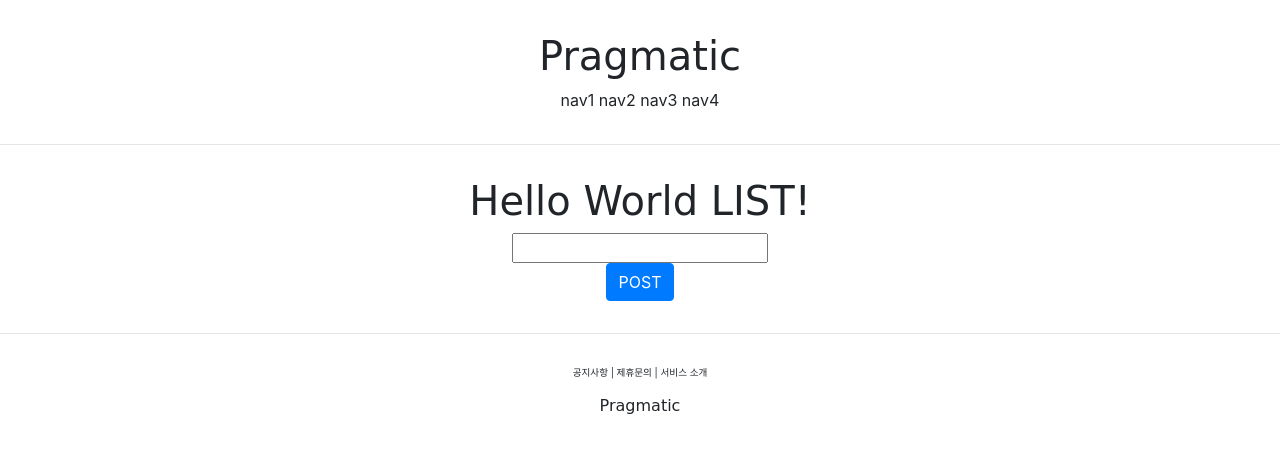
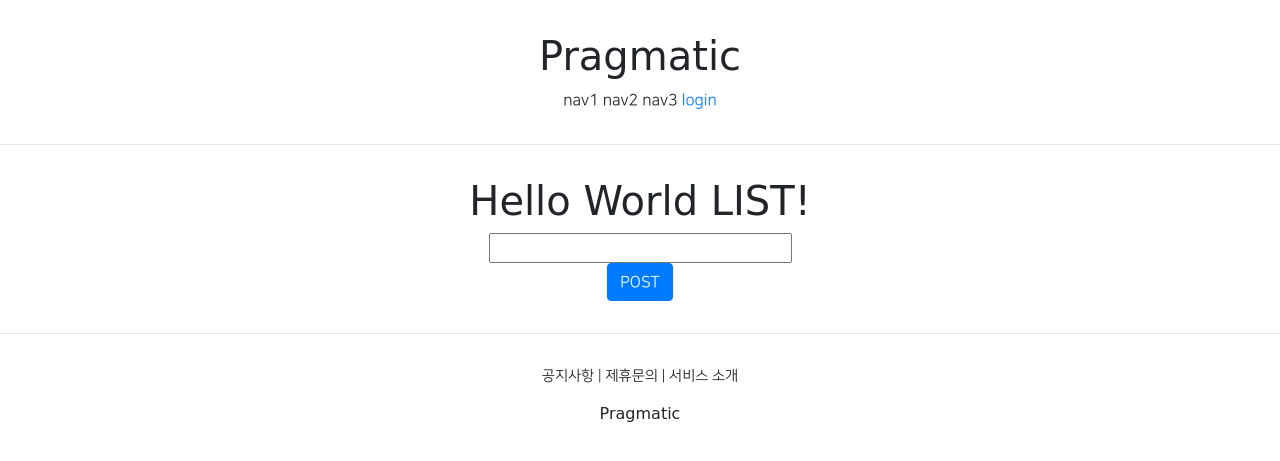
Before and after one commit to neozilot/pragmatic, a Django app: page /account/hello_world/ in a window 1280 px wide. Shown: the top 461 px of the page. Run offline with Django 3.2, Linux system fonts and the light colour scheme; some libraries are stand-ins or nearby versions; some web fonts are replaced.

Commit message:
django course 23 commit

```diff
--- a/accountapp/urls.py
+++ b/accountapp/urls.py
@@ -1,9 +1,14 @@
+from django.contrib.auth.views import LoginView, LogoutView
 from django.urls import path
 
-from accountapp.views import hello_world
+from accountapp.views import hello_world, AccountCreateView
+
 
 app_name = "accountapp"
 
 urlpatterns = [
-    path('hello_world/', hello_world, name='hello_world')
+    path('hello_world/', hello_world, name='hello_world'),
+    path('login/', LoginView.as_view(template_name='accountapp/login.html'), name='login'),
+    path('logout/', LogoutView.as_view(), name='logout'),
+    path('create/', AccountCreateView.as_view(), name='create'),
 ]
--- a/accountapp/views.py
+++ b/accountapp/views.py
@@ -1,15 +1,19 @@
+from django.contrib.auth.forms import UserCreationForm
+from django.contrib.auth.models import User
 from django.http import HttpResponse, HttpResponseRedirect
 from django.shortcuts import render
 
 # Create your views here.
-from django.urls import reverse
+from django.urls import reverse, reverse_lazy
 
 from accountapp.models import HelloWorld
+from django.views.generic import CreateView
 
 
 def hello_world(request):
 
     if request.method == "POST":
+
         temp = request.POST.get('hello_world_input')
 
         new_hello_world = HelloWorld()
@@ -21,3 +25,10 @@
     else:
         hello_world_list = HelloWorld.objects.all()
         return render(request, 'accountapp/hello_world.html', context={'hello_world_list': hello_world_list})
+
+
+class AccountCreateView(CreateView):
+    model = User
+    form_class = UserCreationForm
+    success_url = reverse_lazy('accountapp:hello_world')
+    template_name = 'accountapp/create.html'
--- a/pragmatic/settings.py
+++ b/pragmatic/settings.py
@@ -13,6 +13,8 @@
 from pathlib import Path
 
 import os, environ
+
+from django.urls import reverse_lazy
 
 env = environ.Env(
     # set casting, default value
@@ -50,6 +52,7 @@
     'django.contrib.sessions',
     'django.contrib.messages',
     'django.contrib.staticfiles',
+    'bootstrap4',
     'accountapp',
 ]
 
@@ -138,3 +141,6 @@
 STATICFILES_DIRS = [
     BASE_DIR / "static",
 ]
+
+LOGIN_REDIRECT_URL = reverse_lazy('accountapp:hello_world')
+LOGOUT_REDIRECT_URL = reverse_lazy('accountapp:login')
--- a/static/base.css
+++ b/static/base.css
@@ -3,7 +3,7 @@
 }
 
 .pragmatic_footer_button {
-    font-size: .6rem;
+    font-size: .9rem;
 }
 
 .pramatic_footer{
--- a/templates/base.html
+++ b/templates/base.html
@@ -3,7 +3,7 @@
 
 {% include 'head.html' %}
 
-<body>
+<body style="font-family: 'NanumSquareR';">
 
     {% include 'header.html' %}
 
--- a/templates/head.html
+++ b/templates/head.html
@@ -15,4 +15,27 @@
 <!--  DEFAULT CSS LINK-->
     <link rel="stylesheet" type="text/css" href="{% static 'base.css' %}">
 
+
+    <style>
+        @font-face {
+            font-family: 'NanumSquareR';
+            src: local('NanumSquareR'),
+            url("{% static 'fonts/NanumSquareR.ttf' %}") format("opentype");
+            }
+        @font-face {
+            font-family: 'NanumSquareEB';
+            src: local('NanumSquareEB'),
+            url("{% static 'fonts/NanumSquareEB.otf' %}") format("opentype");
+            }
+        @font-face {
+            font-family: 'NanumSquareB';
+            src: local('NanumSquareB'),
+            url("{% static 'fonts/NanumSquareB.otf' %}") format("opentype");
+            }
+        @font-face {
+            font-family: 'NanumSquareR';
+            src: local('NanumSquareR'),
+            url("{% static 'fonts/NanumSquareR.otf' %}") format("opentype");
+            }
+    </style>
 </head>
--- a/templates/header.html
+++ b/templates/header.html
@@ -8,7 +8,15 @@
             <span>nav1</span>
             <span>nav2</span>
             <span>nav3</span>
-            <span>nav4</span>
+            {% if not user.is_authenticated %}
+            <a href="{% url 'accountapp:login' %}?next={{ request.path }}">
+                <span>login</span>
+            </a>
+            {% else %}
+            <a href="{% url 'accountapp:logout' %}?next={{ request.path }}">
+                <span>logout</span>
+            </a>
+            {% endif %}
         </div>
 
     </div>
```
Also changed, not shown: templates/accountapp/create.html (added, +18 -0 lines), templates/accountapp/login.html (added, +21 -0 lines), static/fonts/NanumSquareB.otf (added), static/fonts/NanumSquareEB.otf (added), static/fonts/NanumSquareL.otf (added), static/fonts/NanumSquareR.otf (added).
